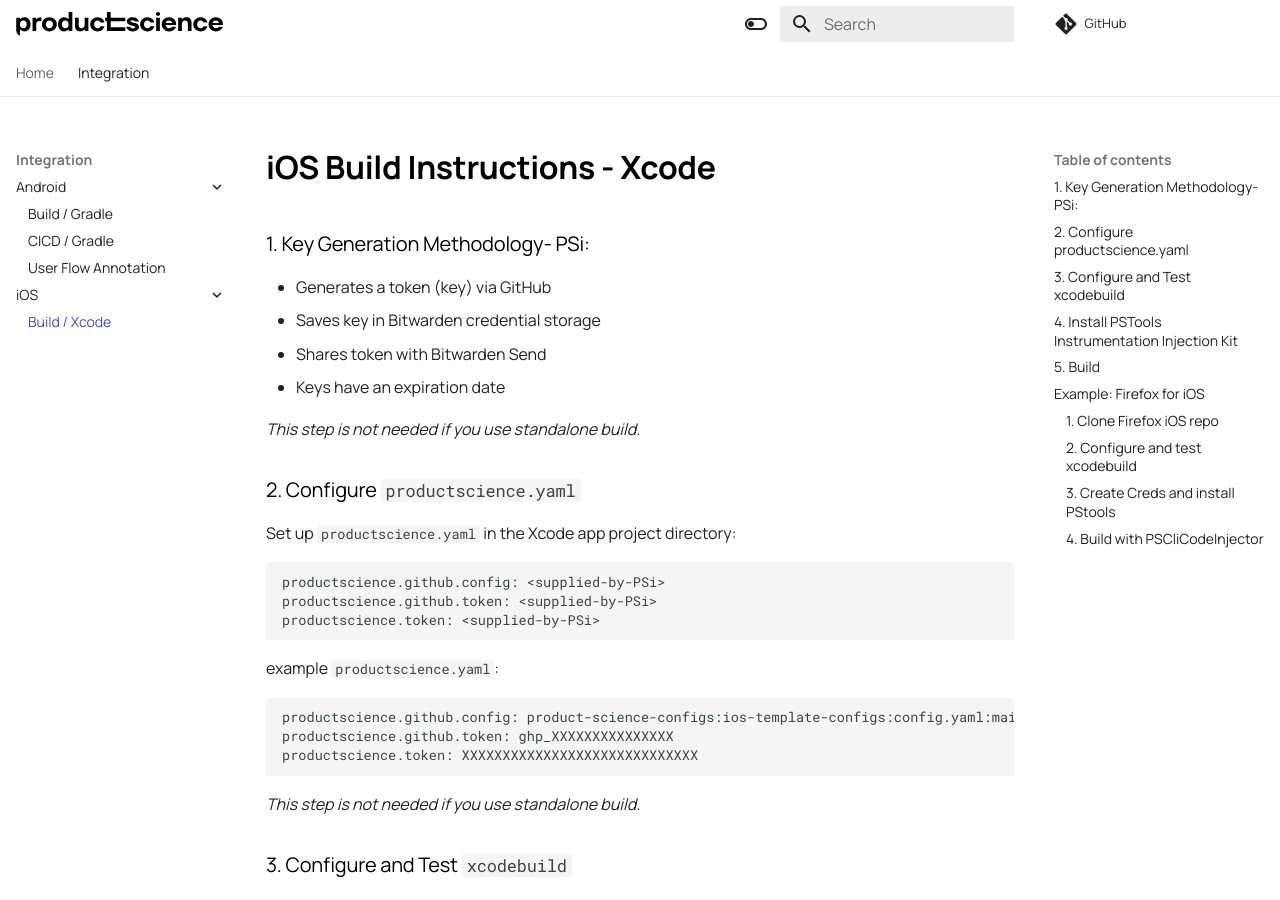
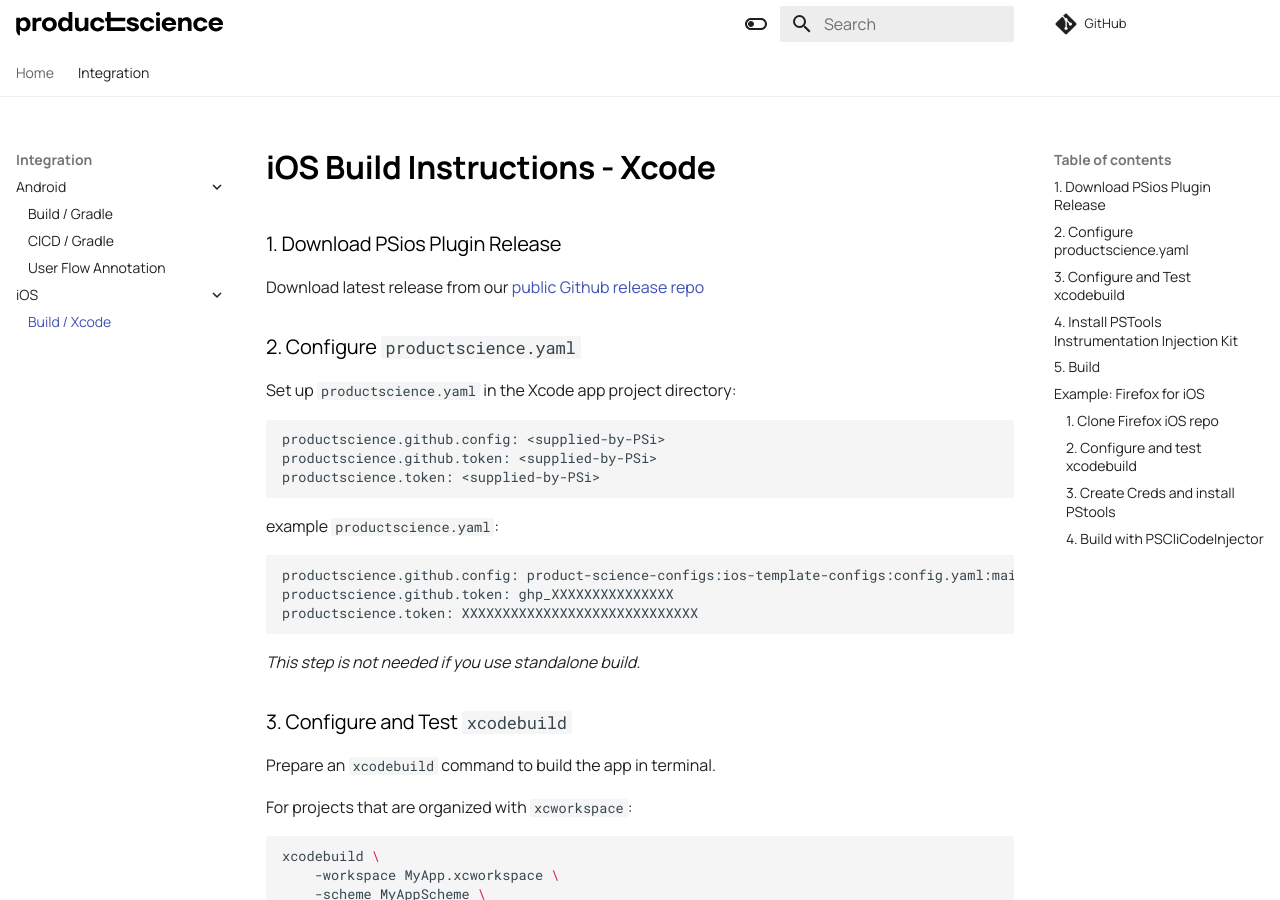
Before and after one commit to product-science/docs, an MkDocs documentation site: the page built from docs/ios/xcode.md, in a window 1280 px wide and 900 px high. Built offline with MkDocs 1.6.1 and Material for MkDocs 9.7.7, drawn with Linux system fonts in a browser that asks for light colours; comment, search, counter and statistics services are not loaded.

Commit message:
Update xcode.md

```diff
--- a/docs/ios/xcode.md
+++ b/docs/ios/xcode.md
@@ -1,12 +1,7 @@
 # iOS Build Instructions - Xcode
 
-### 1. Key Generation Methodology- PSi:
-* Generates a token (key) via GitHub
-* Saves key in Bitwarden credential storage
-* Shares token with Bitwarden Send
-* Keys have an expiration date
-
-*This step is not needed if you use standalone build.*
+### 1. Download PSios Plugin Release
+Download latest release from our [public Github release repo](https://github.com/product-science/PSios/releases)
 
 ### 2. Configure `productscience.yaml`
 
```
